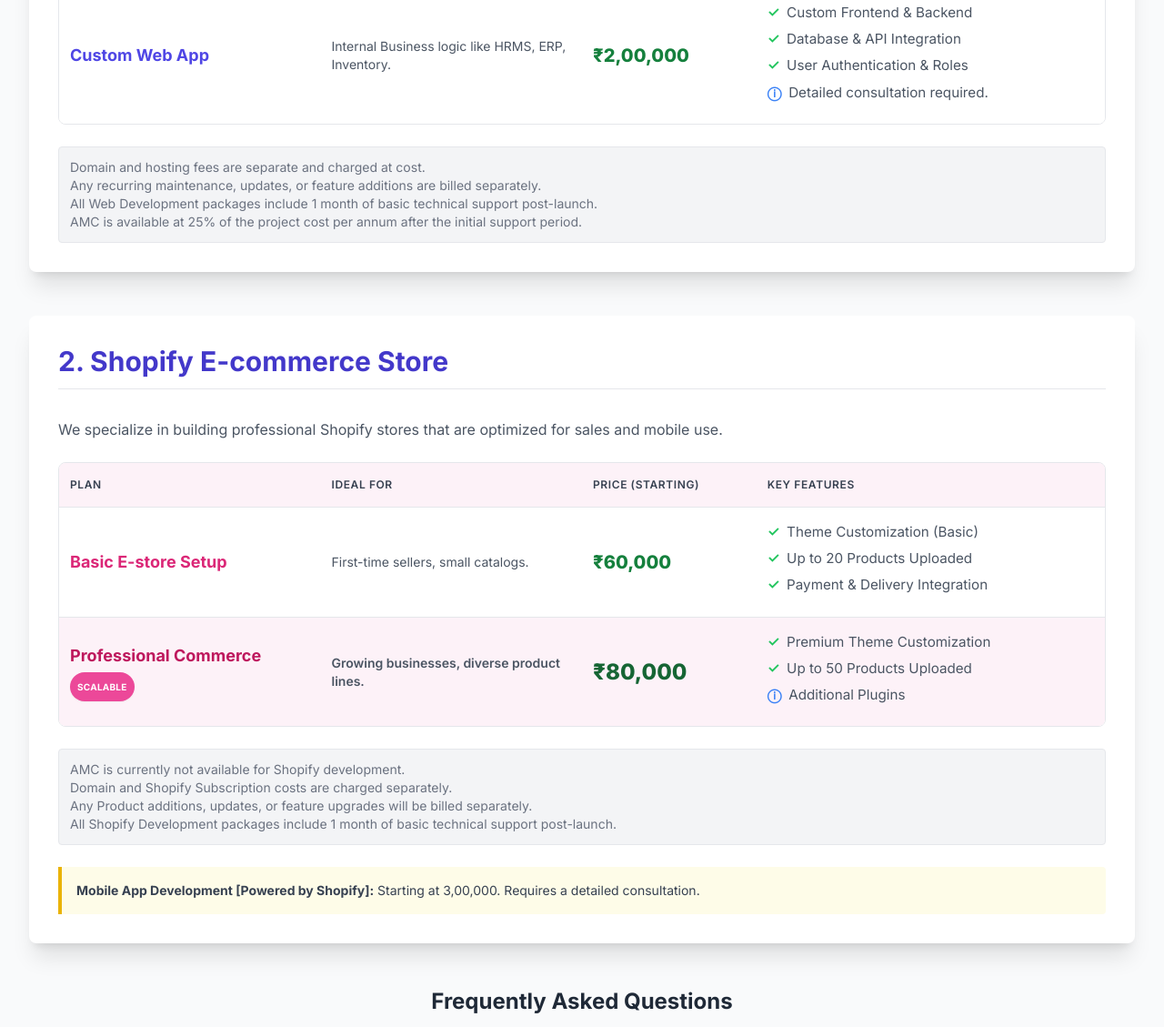
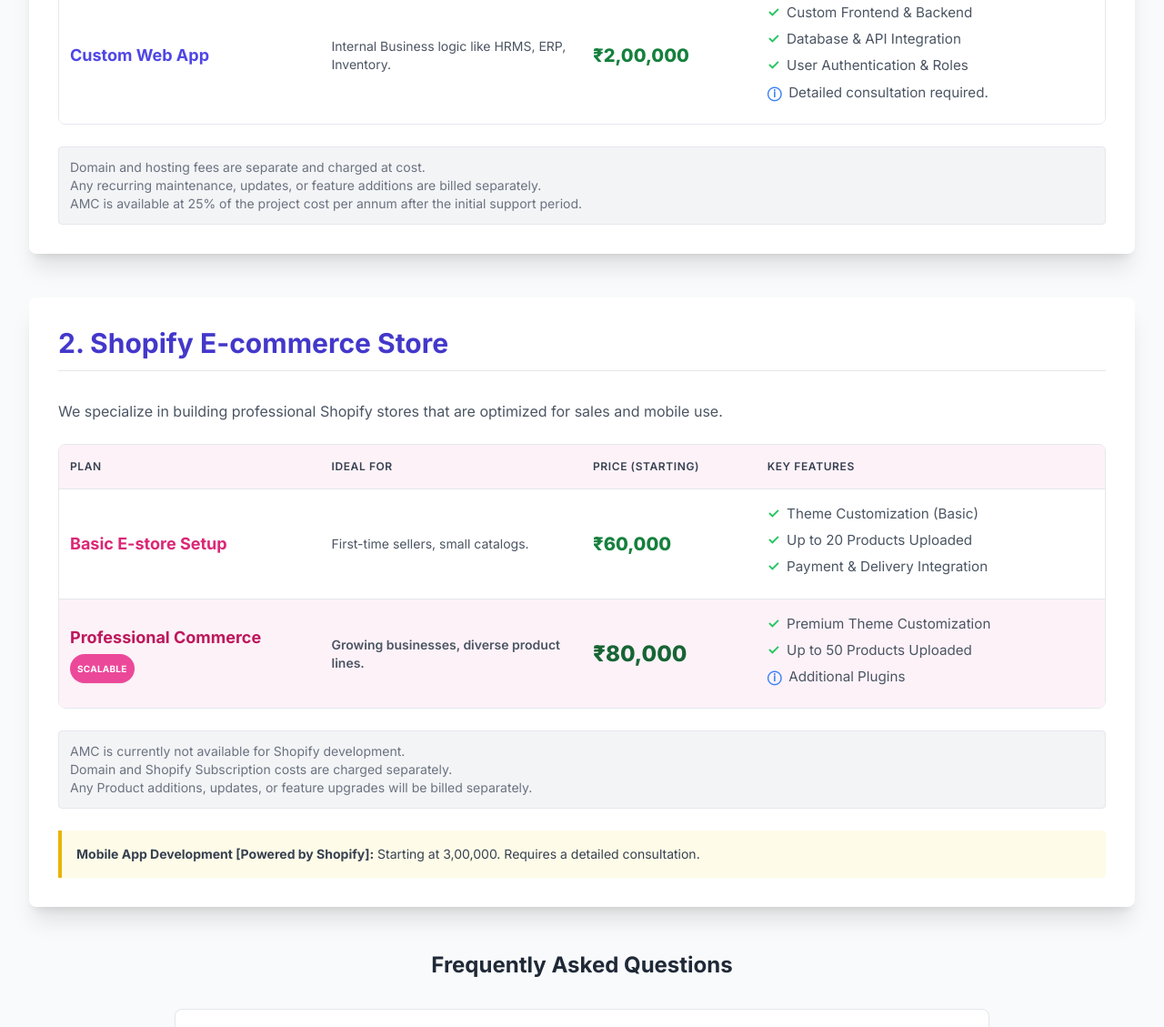
Before and after one commit to godarayudhvir/links-cyberalliance-india, a website: page pricing.html in a window 1280 px wide. Shown: the part 1147-2276 px from the top of the page at 91% size. Drawn offline with nearby package versions, Linux system fonts and the light colour scheme.

Commit message:
Update pricing.html

```diff
--- a/pricing.html
+++ b/pricing.html
@@ -276,8 +276,6 @@
                 <br>
                 Any recurring maintenance, updates, or feature additions are billed separately.
                 <br>
-                All Web Development packages include 1 month of basic technical support post-launch.
-                <br>
                 AMC is available at 25% of the project cost per annum after the initial support period.
             </p>
         </section>
@@ -379,8 +377,6 @@
                 Domain and Shopify Subscription costs are charged separately.
                 <br>
                 Any Product additions, updates, or feature upgrades will be billed separately.
-                <br>
-                All Shopify Development packages include 1 month of basic technical support post-launch.
             </p>
 
             <div class="p-4 bg-yellow-50 border-l-4 border-yellow-500 rounded-r mt-6">
```
